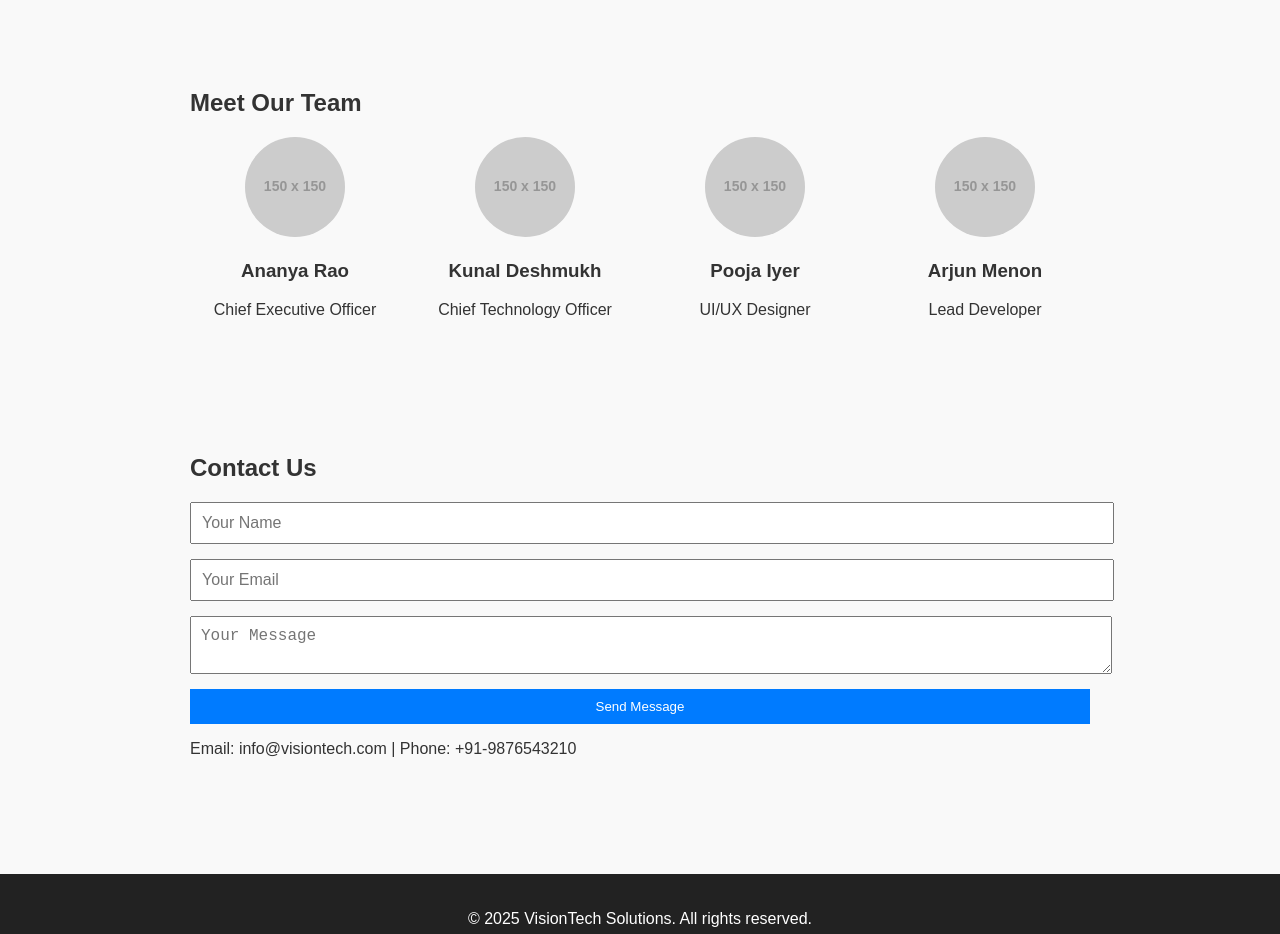
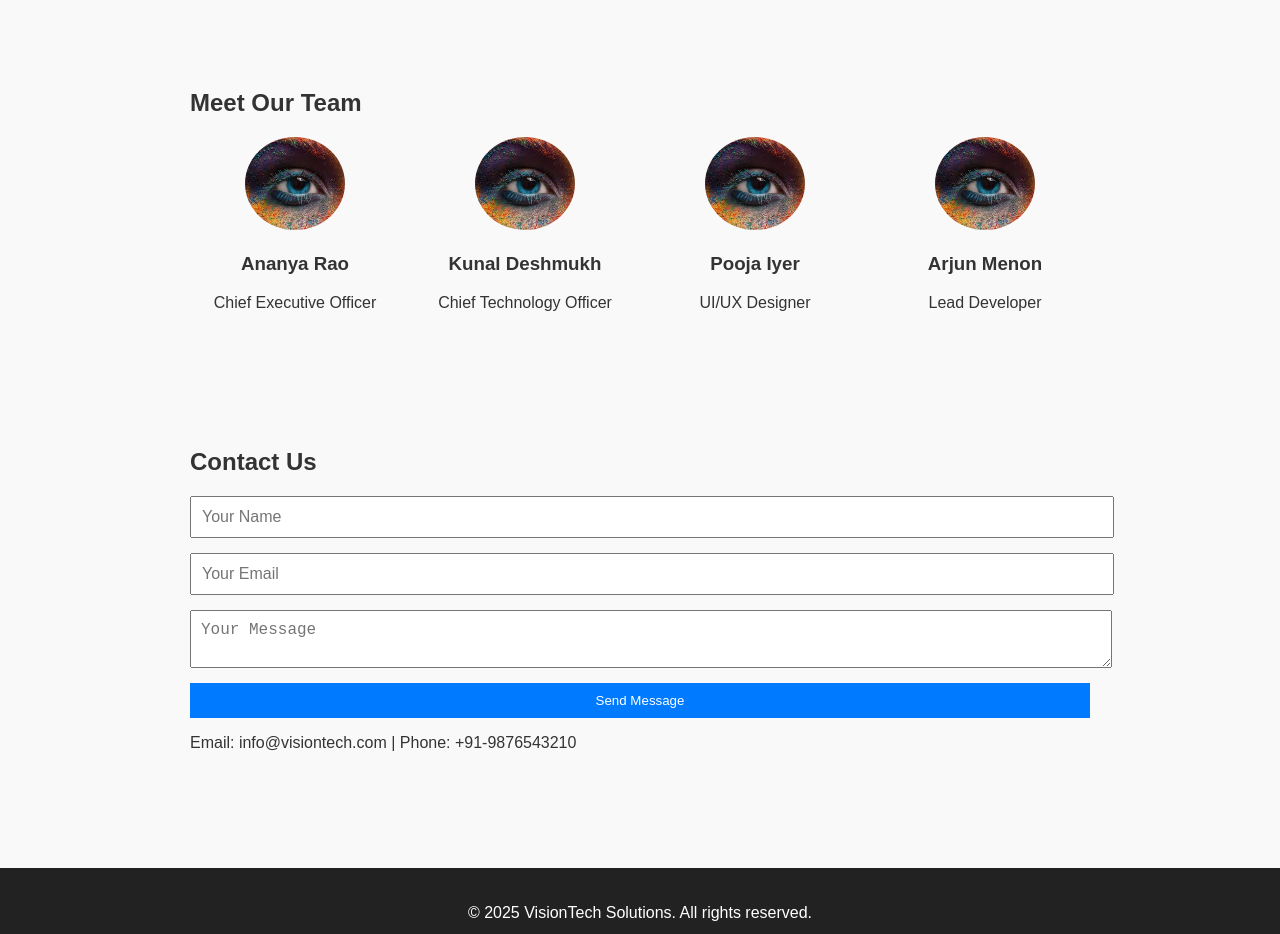
Before and after one commit to pavani3011/company-website, a plain HTML site: page index.html in a window 1280 px wide. Shown: the part 900-1834 px from the top of the page. Drawn offline with Linux system fonts and the light colour scheme; placeholder pictures from the web are drawn by us.

Commit message:
Describe your change here

```diff
--- a/index.html
+++ b/index.html
@@ -49,22 +49,22 @@
     <h2>Meet Our Team</h2>
     <div class="team-grid">
       <div class="member">
-        <img src="https://via.placeholder.com/150" alt="CEO">
+        <img src="download.jpg" alt="CEO">
         <h3>Ananya Rao</h3>
         <p>Chief Executive Officer</p>
       </div>
       <div class="member">
-        <img src="https://via.placeholder.com/150" alt="CTO">
+        <img src="download.jpg" alt="CTO">
         <h3>Kunal Deshmukh</h3>
         <p>Chief Technology Officer</p>
       </div>
       <div class="member">
-        <img src="https://via.placeholder.com/150" alt="Designer">
+        <img src="download.jpg" alt="Designer">
         <h3>Pooja Iyer</h3>
         <p>UI/UX Designer</p>
       </div>
       <div class="member">
-        <img src="https://via.placeholder.com/150" alt="Dev">
+        <img src="download.jpg" alt="Dev">
         <h3>Arjun Menon</h3>
         <p>Lead Developer</p>
       </div>
```
